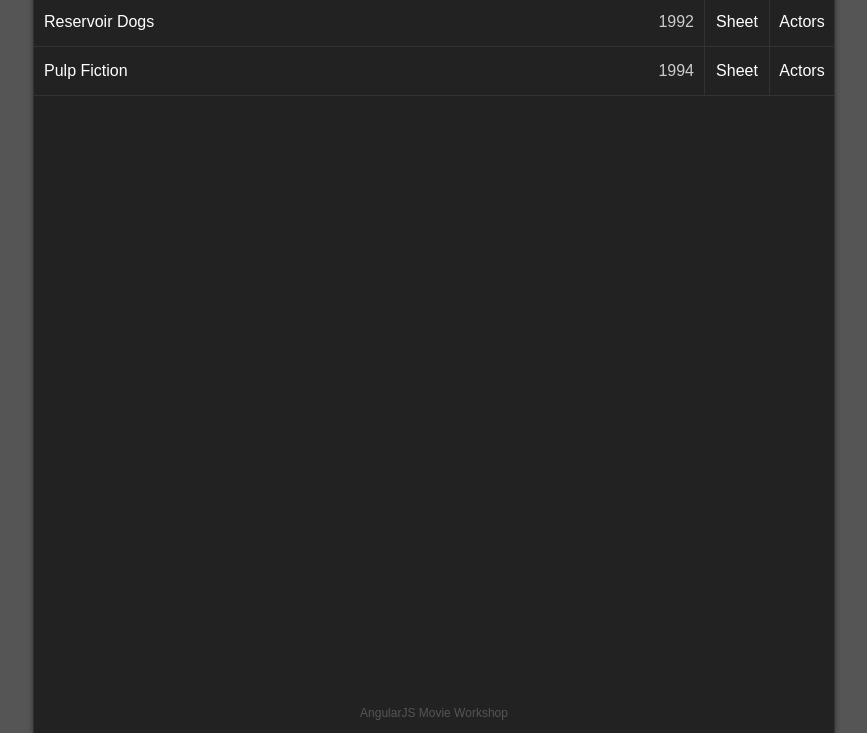
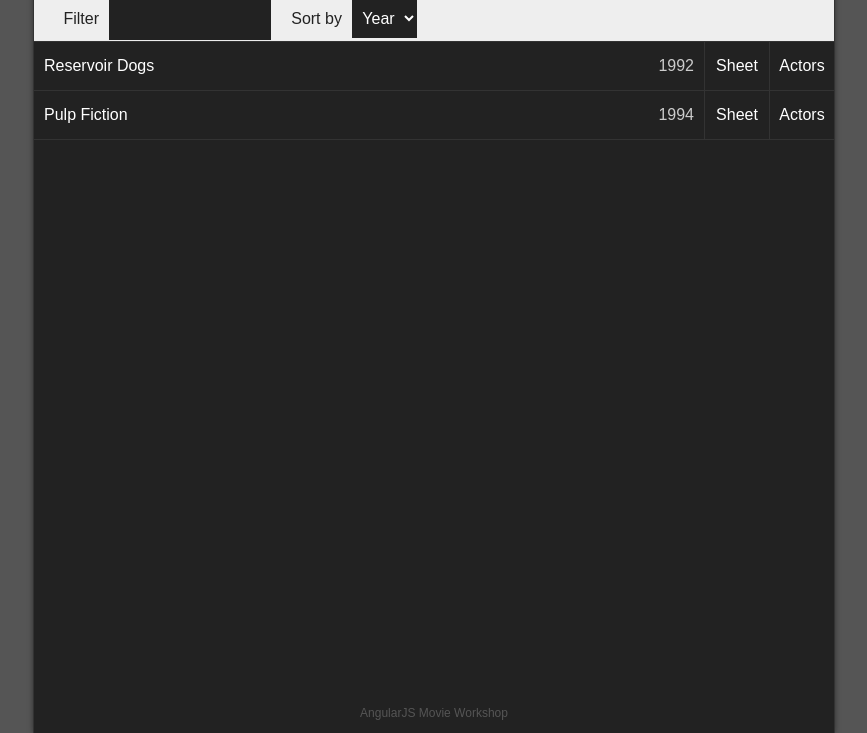
Before and after one commit to antoine-richard/angular-movie-workshop, a plain HTML site: page index.html in a window 1280 px wide. Shown: the part 67-800 px from the top of the page, without its empty margins (206-1073 px from the left). Drawn offline with Linux system fonts and the light colour scheme.

Commit message:
added filter box for step-3

```diff
--- a/index.html
+++ b/index.html
@@ -19,6 +19,20 @@
 
             <h1>Movies</h1>
 
+            <div class="filter-box">
+                <div>
+                    <label>Filter</label>
+                    <input type="text"/>
+                </div>
+                <div>
+                    <label>Sort by</label>
+                    <select>
+                        <option value="year">Year</option>
+                        <option value="title">Title</option>
+                    </select>
+                </div>
+            </div>
+
             <ul>
                 <li>
                     <span>Reservoir Dogs</span>
@@ -32,9 +46,9 @@
                     <a href="#">Sheet</a>
                     <span class="year">1994</span>
                 </li>
-          </ul>
+            </ul>
 
-      </div>
+        </div>
   </div>
 
     <p id="footer">
```
